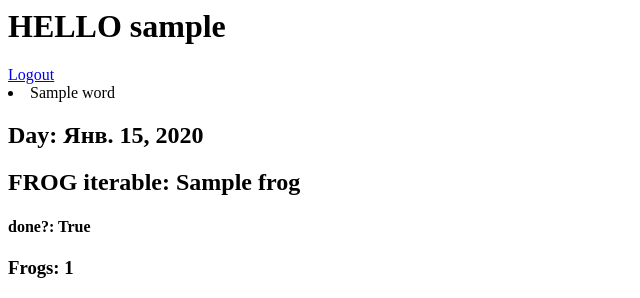
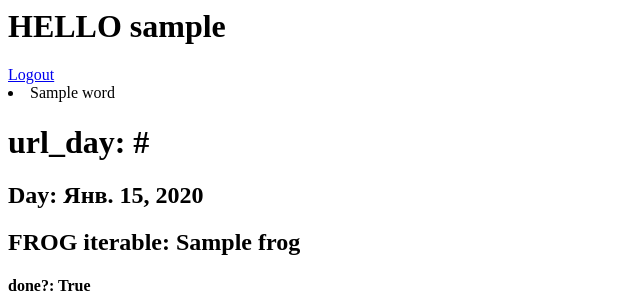
Before and after one commit to tysky/save-time, a Django app: template save_time/diary/templates/index.html in a window 1280 px wide. Shown: the top 298 px of the page, without its empty margins (0-640 px from the left). Run offline with Django 3.2, Linux system fonts and the light colour scheme; a user stored in the database is signed in; tables that the repository leaves empty hold one stand-in row (values such as "Sample post"); the template is opened without the code that fills it: values that come from a table or form of the project are taken from there, most other values are stand-ins (such as "Sample title", 1, 10 or a date in 2020).

Commit message:
add passing argument from url to view and template

```diff
--- a/save_time/diary/templates/index.html
+++ b/save_time/diary/templates/index.html
@@ -5,6 +5,7 @@
     <a href="{% url 'login' %}?next={{ request.path }}">Login</a>
 {% endif %}
 <li>{{word}}</li>
+<h1>url_day: {{ url_day }}</h1>
 <h2>Day: {{day.date}}</h2>
 {% for fr in frogs %}
     <h2>FROG iterable: {{ fr }}</h2>
@@ -17,7 +18,7 @@
 Your tasks!
 <h3>{% for t in tasks %}
     <ul>
-        <li>{{ t }} ({{ t.task_type }})</li>
+        <li>{{ t }}, {{ t.day }} ({{ t.task_type }})</li>
     </ul>
 {% endfor %}
 </h3>
--- a/save_time/diary/urls.py
+++ b/save_time/diary/urls.py
@@ -12,7 +12,8 @@
 
 urlpatterns = [
     url('^accounts/', include('django.contrib.auth.urls')),
-    url(r'^day/'+today, views.index, name='index'),
+    # url(r'^day/'+today, views.index, name='index'),
+    url(r'^day/(?P<url_day>\d{4}-\d{1,2}-\d{1,2})/$', views.index, name='index'),
     # url(r'^day/(?P<pk>\d+)$', views.DayDetailView.as_view(), name='index'),
     # url(r'^day/(?P<{0}>){1}'.format('2', today), views.DayDetailView.as_view(), name='index'),
     url(r'^$', RedirectView.as_view(url='/day/'+today)),
```
Also changed, not shown: save_time/diary/views.py (+8 -4 lines).
